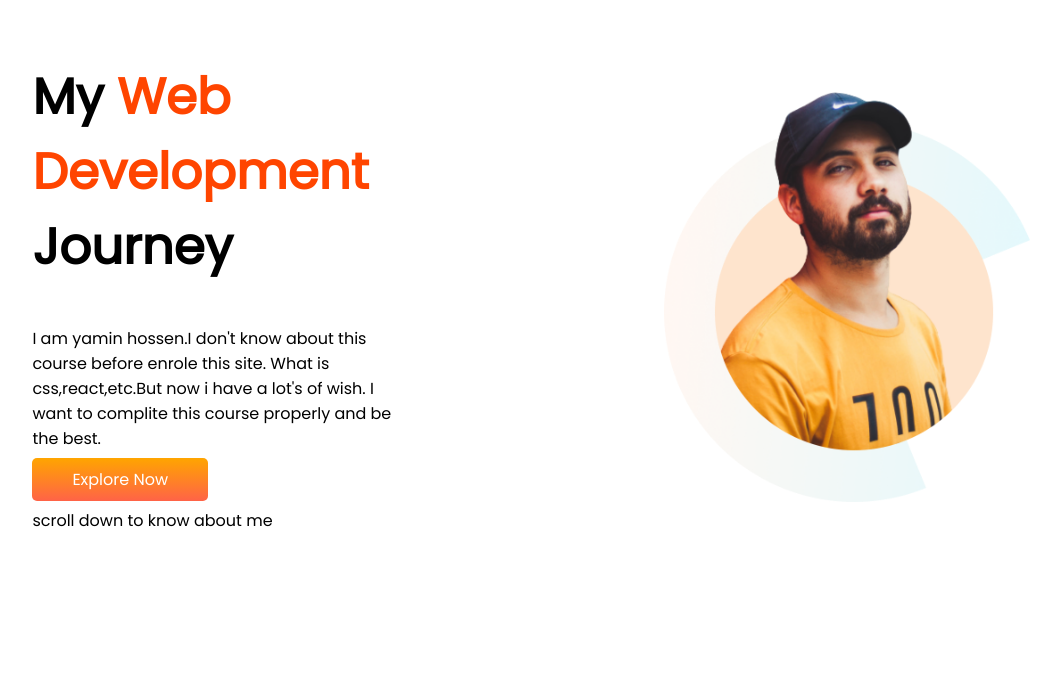
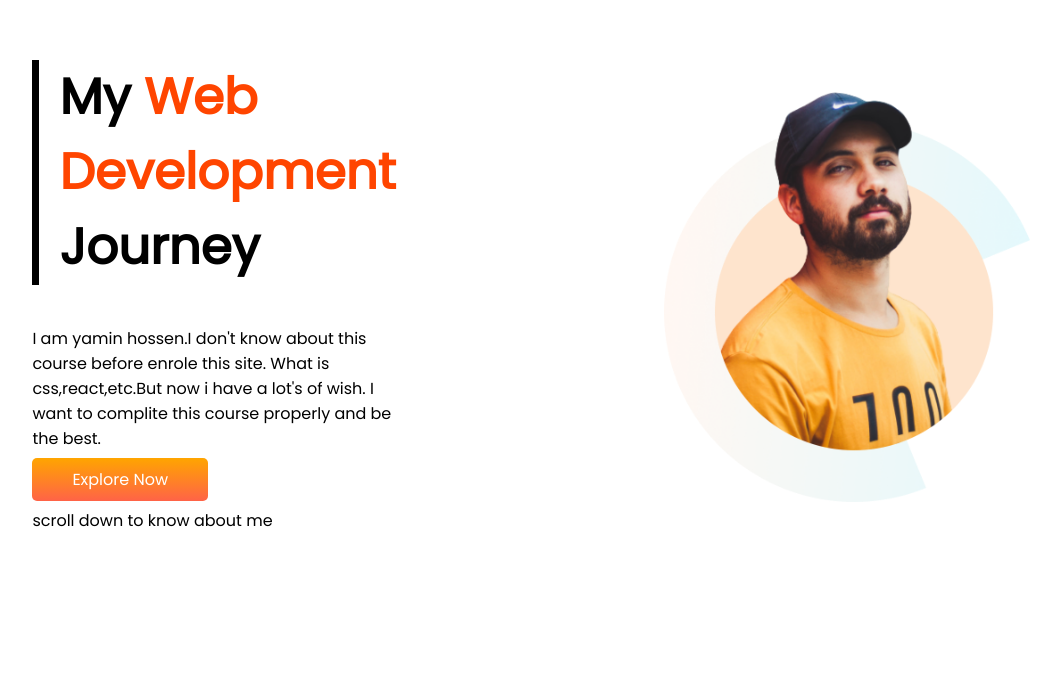
Before and after one commit to yaminhossen/assignment-1, a plain HTML site: page index.html in a window 1280 px wide. Shown: the part 116-800 px from the top of the page, without its empty margins (102-1162 px from the left). Drawn offline with Linux system fonts and the light colour scheme.

Commit message:
left border added

```diff
--- a/index.html
+++ b/index.html
@@ -15,7 +15,7 @@
 <body>
     <section class="flexible">
         <div class="half-width">
-            <h1> My <span class="yellow-color">Web Development</span> Journey </h1>
+            <h1 id="left-border"> My <span class="yellow-color">Web Development</span> Journey </h1>
             <p>
                 I am yamin hossen.I don't know about this course before enrole this site. What is css,react,etc.But now
                 i
--- a/style.css
+++ b/style.css
@@ -6,6 +6,12 @@ h1{
 }
 h2{
     font-size: 40px;
+}
+#left-border{
+    border-left: 7px solid;
+    border-image: blue;
+    border-image-slice: 1;
+    padding-left: 20px;
 }
 .flexible{
     display: flex;
```
